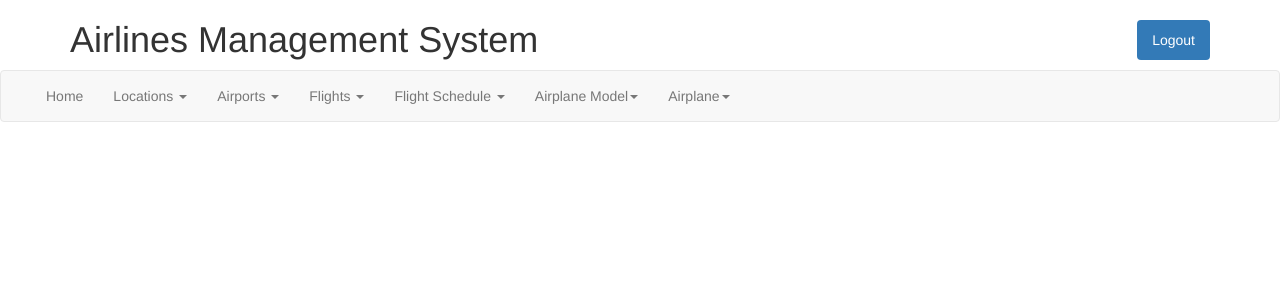
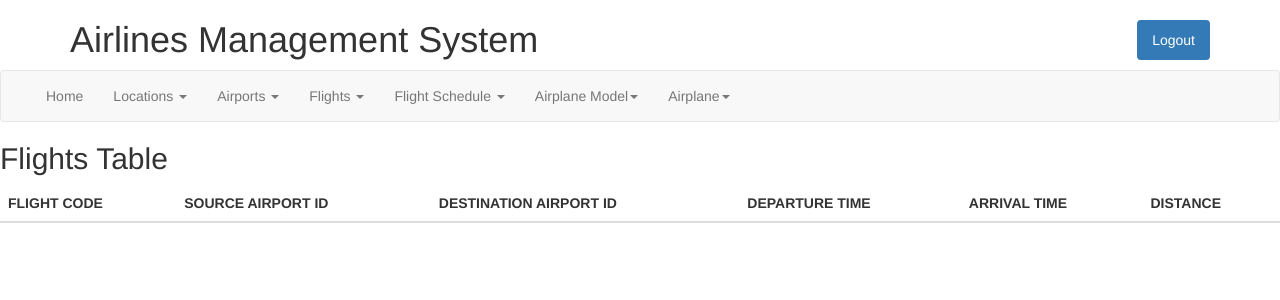
Before and after one commit to naved92/airlines, a CodeIgniter app: page /database/index.php/Flight in a window 1280 px wide. Shown: the top 300 px of the page. Run offline with CodeIgniter, Linux system fonts and the light colour scheme; the visitor is signed in with stand-in values (Sample User, id 1); data that the repository does not hold is empty.

Commit message:
added view table

```diff
--- a/admin/application/controllers/flight.php
+++ b/admin/application/controllers/flight.php
@@ -15,9 +15,13 @@ class flight extends CI_Controller
 	public function index()
 		{
 		if($this->session->userdata('loginadmin'))
-          		{$data['title']='Flight Home';
+          		{$data['flights']=$this->flight_model->show_all();
+				 $data['title']='Flight Home';
+
 				 $this->load->view('templates/header',$data);
+				 $this->load->view('flight/viewall',$data);
 				 $this->load->view('templates/footer');
+
 				}
         else
 		        {redirect('login/index');
--- a/admin/application/models/flight_model.php
+++ b/admin/application/models/flight_model.php
@@ -41,6 +41,12 @@ class flight_model extends CI_Model
        $sql="INSERT INTO FLIGHTS(FLIGHT_CODE ,SOURCE_AIRPORT_ID ,DESTINATION_AIRPORT_ID,DEPART_TIME,ARRIVAL_TIME) VALUES (SEQ_FLIGHT_CODE.nextval,?,?,?,?)";
 	   $query = $this->db->query($sql,array($sid,$did,$depart,$arrive));
 	}
+
+	function show_all()
+		{
+		$query=$this->db->query('SELECT * FROM FLIGHTS ORDER BY FLIGHT_CODE ASC');
+		return $query->result_array();
+		}
 }
 
 ?>
--- a/admin/application/views/flight/viewall.php
+++ b/admin/application/views/flight/viewall.php
@@ -1,22 +1,29 @@
-<h2>Airports Table</h2>
+<h2>Flights Table</h2>
   <table class="table table-striped">
     <thead>
       <tr>
-        <th>AIRPORT CODE</th>
-        <th>AIRPORT NAME</th>
-		<th>LOCATION ID</th>
-		<th>STATUS</th>
+        <th>FLIGHT CODE</th>
+        <th>SOURCE AIRPORT ID</th>
+		<th>DESTINATION AIRPORT ID</th>
+
+		<th>DEPARTURE TIME</th>
+		<th>ARRIVAL TIME</th>
+		<th>DISTANCE</th>
 
       </tr>
     </thead>
 
 	<tbody>
-	<?php foreach ($airports as $airport):?>
+	<?php foreach ($flights as $flight):?>
 	<tr>
-		<td><?php echo $airport['AIRPORT_CODE'];?></td>
-        <td><?php echo $airport['AIRPORT_NAME'];?></td>
-        <td><?php echo $airport['AIRPORT_LOCATION_ID'];?></td>
-        <td><?php echo $airport['STATUS'];?></td>
+		<td><?php echo $flight['FLIGHT_CODE'];?></td>
+        <td><?php echo $flight['SOURCE_AIRPORT_ID'];?></td>
+        <td><?php echo $flight['DESTINATION_AIRPORT_ID'];?></td>
+
+		<td><?php echo $flight['DEPART_TIME'];?></td>
+        <td><?php echo $flight['ARRIVAL_TIME'];?></td>
+
+		<td><?php echo $flight['DISTANCE'];?></td>
 
 	</tr>
 
```
